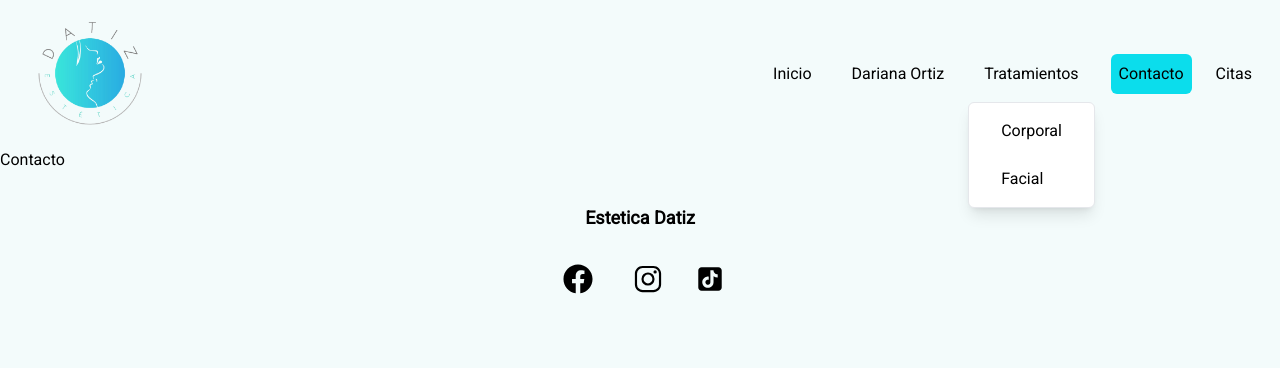
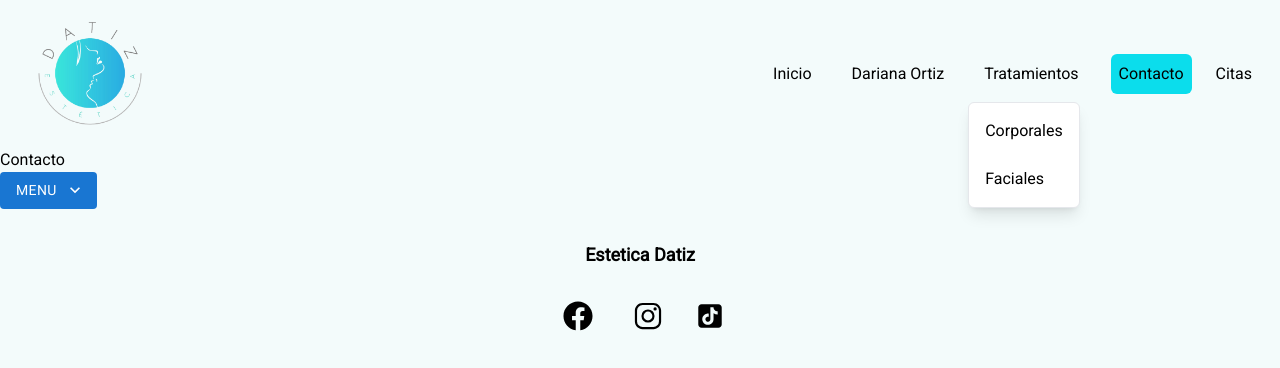
Before and after one commit to ovi-dev/Estetica-Dariana, a Next.js app: page /contacto in a window 1280 px wide. Both pictures are taken after a click on the button "Tratamientos". Shown: the top 368 px of the page. Built offline with nearby package versions, Linux system fonts and the light colour scheme.

Commit message:
cambio menu ok bueno

```diff
--- a/src/app/contacto/page.tsx
+++ b/src/app/contacto/page.tsx
@@ -1,9 +1,12 @@
+
 import React from 'react'
+import Prueba from '@/components/ui/menu/Prueba';
 
 const Contacto = () => {
   return (
     <div>
       <h1>Contacto</h1>
+      <Prueba/>
     </div>
   )
 }
--- a/src/components/ui/menu/Menu.tsx
+++ b/src/components/ui/menu/Menu.tsx
@@ -1,38 +1,51 @@
-'use client'
-import Link from 'next/link'
-import React, { useState } from 'react'
+'use client';
+import Link from 'next/link';
+import React, { useEffect, useRef, useState } from 'react';
 import Image from 'next/image';
-
-
 import ActiveLink from '../active-link/ActiveLink';
-import { useStore } from '@/store/estado';
-
-// const cerrarMenu = useStore( state => state.cerrarMenu)
-
 
 const Menu = () => {
-
-
-
   const pathName = [
-    {href: '/', label: 'Inicio'},
-    {href: '/about', label: 'Dariana Ortiz'},
-    { href: '/tratamientos', label: 'Tratamientos', submenu: [
+    { href: '/', label: 'Inicio' },
+    { href: '/about', label: 'Dariana Ortiz' },
+    {
+      href: '/tratamientos',
+      label: 'Tratamientos',
+      submenu: [
         { href: '/tratamientos/corporales', label: 'Corporales' },
         { href: '/tratamientos/faciales', label: 'Faciales' },
-    ]},
-    {href: '/contacto', label: 'Contacto'},
-    {href: '/pedircita', label: 'Citas'},
-  ]
+      ],
+    },
+    { href: '/contacto', label: 'Contacto' },
+    { href: '/pedircita', label: 'Citas' },
+  ];
 
   const [menuOpen, setMenuOpen] = useState(false);
   const [submenuOpen, setSubmenuOpen] = useState(false);
 
-  const toggleMenu = () => {setMenuOpen(!menuOpen)};
+  const submenuRef = useRef<HTMLDivElement | null>(null); // Referencia para el submenú
 
-  const toggleSubmenu = () => {
-    setSubmenuOpen(!submenuOpen);
+  const toggleMenu = () => setMenuOpen(!menuOpen);
+  const toggleSubmenu = () => setSubmenuOpen(!submenuOpen);
+
+  // Lógica para cerrar submenú si se hace clic fuera (solo para pantallas grandes)
+  useEffect(() => {
+    const handleClickOutside = (event: MouseEvent) => {
+      if (submenuRef.current && !submenuRef.current.contains(event.target as Node)) {
+        setSubmenuOpen(false); // Cierra el submenú si se hace clic fuera
+      }
     };
+
+    if (window.innerWidth >= 768) { // Solo aplica para pantallas grandes
+      document.addEventListener('mousedown', handleClickOutside);
+    }
+
+    return () => {
+      if (window.innerWidth >= 768) {
+        document.removeEventListener('mousedown', handleClickOutside);
+      }
+    };
+  }, [submenuOpen]);
 
   return (
     <header className="sticky top-0 mx-auto px-4 bg-fondo2">
@@ -40,7 +53,7 @@ const Menu = () => {
         <div className="container mx-auto flex items-center justify-between p-1">
           {/* Logo */}
           <div className="flex items-center">
-            <Link href={'/'}>
+            <Link href="/">
               <Image
                 src="/fotospng/logo.png"
                 alt="Logo"
@@ -51,50 +64,39 @@ const Menu = () => {
             </Link>
           </div>
 
-          {/* Menú de Navegación */}
+          {/* Menú de Navegación (pantallas grandes) */}
           <div className="hidden md:flex space-x-4">
             {pathName.map((navItem) =>
               navItem.label === 'Tratamientos' ? (
-                <div key={navItem.href} className="relative">
-
+                <div key={navItem.href} className="relative" ref={submenuRef}>
                   <button
-
                     className="m-2 p-2 rounded-md transition-all hover:bg-hover"
                     onClick={toggleSubmenu}
                   >
                     {navItem.label}
-
                   </button>
-
-
                   {submenuOpen && (
-
-                    <div className="absolute top-full bg-white border border-gray-200 rounded-md shadow-lg"
+                    <div className="absolute top-full bg-white border border-gray-200 rounded-md shadow-lg">
+                      <ul>
+                        {navItem.submenu?.map((subItem) => (
+                          <li
+                            key={subItem.href}
+                            className="m-2 p-2 rounded-md transition-all hover:bg-cyan-400"
                           >
-                      <ul className="">
-                        <li className="m-2 p-2 rounded-md transition-all hover:bg-cyan-400">
-                          <Link href="/tratamientos/corporales" className='m-2 p-2 rounded-md transition-all hover:bg-cyan-400'>Corporal</Link>
+                            <Link href={subItem.href}>{subItem.label}</Link>
                           </li>
-                        <li className="m-2 p-2 rounded-md transition-all hover:bg-cyan-400">
-                          <Link href="/tratamientos/faciales" className='m-2 p-2 rounded-md transition-all hover:bg-cyan-400'>Facial</Link>
-                        </li>
+                        ))}
                       </ul>
                     </div>
                   )}
                 </div>
-              ) : (
-                <ActiveLink key={navItem.href} {...navItem} />
-              )
+              ) : ( <ActiveLink key={navItem.href} {...navItem} /> )
             )}
           </div>
 
-
           {/* Botón de Menú para pantallas pequeñas */}
           <div className="md:hidden">
-            <button
-              className="text-black focus:outline-none"
-              onClick={toggleMenu}
-            >
+            <button className="text-black focus:outline-none" onClick={toggleMenu}>
               {menuOpen ? (
                 <svg
                   xmlns="http://www.w3.org/2000/svg"
@@ -104,11 +106,7 @@ const Menu = () => {
                   stroke="currentColor"
                   className="size-6"
                 >
-                  <path
-                    strokeLinecap="round"
-                    strokeLinejoin="round"
-                    d="M6 18 18 6M6 6l12 12"
-                  />
+                  <path strokeLinecap="round" strokeLinejoin="round" d="M6 18 18 6M6 6l12 12" />
                 </svg>
               ) : (
                 <svg
@@ -146,14 +144,16 @@ const Menu = () => {
                     {submenuOpen && (
                       <div className="pl-4">
                         <ul className="flex flex-col space-y-2">
-                          <li>
-                            <Link href="/tratamientos/corporales"
-                            className='m-2 p-2 rounded-md transition-all hover:bg-cyan-400'>Corporal</Link>
+                          {navItem.submenu?.map((subItem) => (
+                            <li key={subItem.href}>
+                              <Link
+                                href={subItem.href}
+                                className="m-2 p-2 rounded-md transition-all hover:bg-cyan-400"
+                              >
+                                {subItem.label}
+                              </Link>
                             </li>
-                          <li>
-                            <Link href="/tratamientos/faciales"
-                            className='m-2 p-2 rounded-md transition-all hover:bg-cyan-400'>Facial</Link>
-                          </li>
+                          ))}
                         </ul>
                       </div>
                     )}
@@ -171,13 +171,3 @@ const Menu = () => {
 };
 
 export default Menu;
-
-
-
-
-
-         {/* <Link href={'/'} className={`m-2 p-2 rounded-md transition-all hover:bg-cyan-400 ${({} )}` }>Home</Link>
-            <Link href={'/about'} className=' m-2 p-2 rounded-md transition-all hover:bg-cyan-400'>Sobre mi</Link>
-            <Link href={'/tratamientos'} className='m-2 p-2 rounded-md transition-all hover:bg-cyan-400' >Tratamientos</Link>
-            <Link href={'/contacto'} className='m-2 p-2 rounded-md transition-all hover:bg-cyan-400' >Contacto</Link>
-            <Link href={'/pedircita'} className='m-2 p-2 rounded-md transition-all hover:bg-cyan-400' >Pedir Citas</Link> */}
--- /dev/null
+++ b/src/components/ui/menu/Prueba.tsx
@@ -0,0 +1,102 @@
+'use client'
+import * as React from 'react';
+import { styled, alpha } from '@mui/material/styles';
+import Button from '@mui/material/Button';
+import Menu, { MenuProps } from '@mui/material/Menu';
+import MenuItem from '@mui/material/MenuItem';
+import EditIcon from '@mui/icons-material/Edit';
+import Divider from '@mui/material/Divider';
+import ArchiveIcon from '@mui/icons-material/Archive';
+import FileCopyIcon from '@mui/icons-material/FileCopy';
+import MoreHorizIcon from '@mui/icons-material/MoreHoriz';
+import KeyboardArrowDownIcon from '@mui/icons-material/KeyboardArrowDown';
+
+export const StyledMenu = styled((props: MenuProps) => (
+  <Menu
+    elevation={0}
+    anchorOrigin={{
+      vertical: 'bottom',
+      horizontal: 'right',
+    }}
+    transformOrigin={{
+      vertical: 'top',
+      horizontal: 'right',
+    }}
+    {...props}
+  />
+))(({ theme }) => ({
+  '& .MuiPaper-root': {
+    borderRadius: 6,
+    marginTop: theme.spacing(1),
+    minWidth: 180,
+    color: 'rgb(55, 65, 81)',
+    boxShadow:
+      'rgb(255, 255, 255) 0px 0px 0px 0px, rgba(0, 0, 0, 0.05) 0px 0px 0px 1px, rgba(0, 0, 0, 0.1) 0px 10px 15px -3px, rgba(0, 0, 0, 0.05) 0px 4px 6px -2px',
+    '& .MuiMenu-list': {
+      padding: '4px 0',
+    },
+    '& .MuiMenuItem-root': {
+      '& .MuiSvgIcon-root': {
+        fontSize: 18,
+        color: theme.palette.text.secondary,
+        marginRight: theme.spacing(1.5),
+      },
+      '&:active': {
+        backgroundColor: alpha(
+          theme.palette.primary.main,
+          theme.palette.action.selectedOpacity,
+        ),
+      },
+    },
+    ...theme.applyStyles('dark', {
+      color: theme.palette.grey[300],
+    }),
+  },
+}));
+
+export default function CustomizedMenus() {
+  const [anchorEl, setAnchorEl] = React.useState<null | HTMLElement>(null);
+  const open = Boolean(anchorEl);
+  const handleClick = (event: React.MouseEvent<HTMLElement>) => {
+    setAnchorEl(event.currentTarget);
+  };
+  const handleClose = () => {
+    setAnchorEl(null);
+  };
+
+  return (
+    <div>
+      <Button
+        id="demo-customized-button"
+        aria-controls={open ? 'demo-customized-menu' : undefined}
+        aria-haspopup="true"
+        aria-expanded={open ? 'true' : undefined}
+        variant="contained"
+        disableElevation
+        onClick={handleClick}
+        endIcon={<KeyboardArrowDownIcon />}
+      >
+        Menu
+      </Button>
+      <StyledMenu
+        id="demo-customized-menu"
+        MenuListProps={{
+          'aria-labelledby': 'demo-customized-button',
+        }}
+        anchorEl={anchorEl}
+        open={open}
+        onClose={handleClose}
+      >
+        <MenuItem onClick={handleClose} disableRipple>
+          <EditIcon />
+          Edit
+        </MenuItem>
+        <MenuItem onClick={handleClose} disableRipple>
+          <FileCopyIcon />
+          Duplicate
+        </MenuItem>
+
+      </StyledMenu>
+    </div>
+  );
+}
```
Lines whose indentation alone changed are shown as unchanged.
